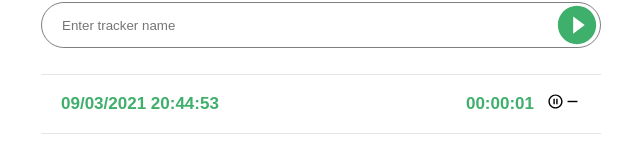
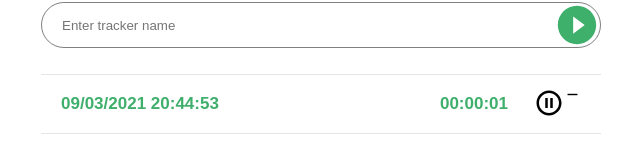
Before and after one commit to wolfter12/time-tracker, a React (Create React App) app: page / in a window 1280 px wide. Both pictures are taken after a click on the element 896 px from the left and 235 px from the top of the page. Shown: the part 210-364 px from the top of the page, without its empty margins (319-959 px from the left). Built offline with nearby package versions, Linux system fonts and the light colour scheme; the HTML template or start-up script is replaced by a standard one.

Commit message:
Added styles

```diff
--- a/src/components/StopwatchControlButton/StopwatchControlButton.js
+++ b/src/components/StopwatchControlButton/StopwatchControlButton.js
@@ -6,7 +6,7 @@ import {
   MdPlayCircleOutline as Start,
 } from 'react-icons/md';
 import { IconContext } from 'react-icons';
-import style from './StopwatchControlButton.module.css';
+import style, { icon, baseline } from './StopwatchControlButton.module.css';
 
 function StopwatchControlButton({ id, paused, breakpoint, duration }) {
   const dispatch = useDispatch();
@@ -20,10 +20,12 @@ function StopwatchControlButton({ id, paused, breakpoint, duration }) {
     <Pause onClick={stopwatchStateHandler} />
   );
   return (
-    <div className={style['stopwatch-control']}>
-      <IconContext.Provider value={{ className: style['control-icon'] }}>
-        {stopwatchStateControl}
-      </IconContext.Provider>
+    <div className={style.btn}>
+      <div className={`${icon} ${baseline}`}>
+        <IconContext.Provider value={{ className: style['react-icon'] }}>
+          {stopwatchStateControl}
+        </IconContext.Provider>
+      </div>
     </div>
   );
 }
--- a/src/components/StopwatchControlButton/StopwatchControlButton.module.css
+++ b/src/components/StopwatchControlButton/StopwatchControlButton.module.css
@@ -0,0 +1,17 @@
+.btn {
+  margin-left: 13px;
+  cursor: pointer;
+}
+
+.icon {
+  display: inline-flex;
+  align-self: center;
+}
+.icon svg {
+  height: 30px;
+  width: 30px;
+}
+.icon.baseline svg {
+  top: 0.125em;
+  position: relative;
+}
```
